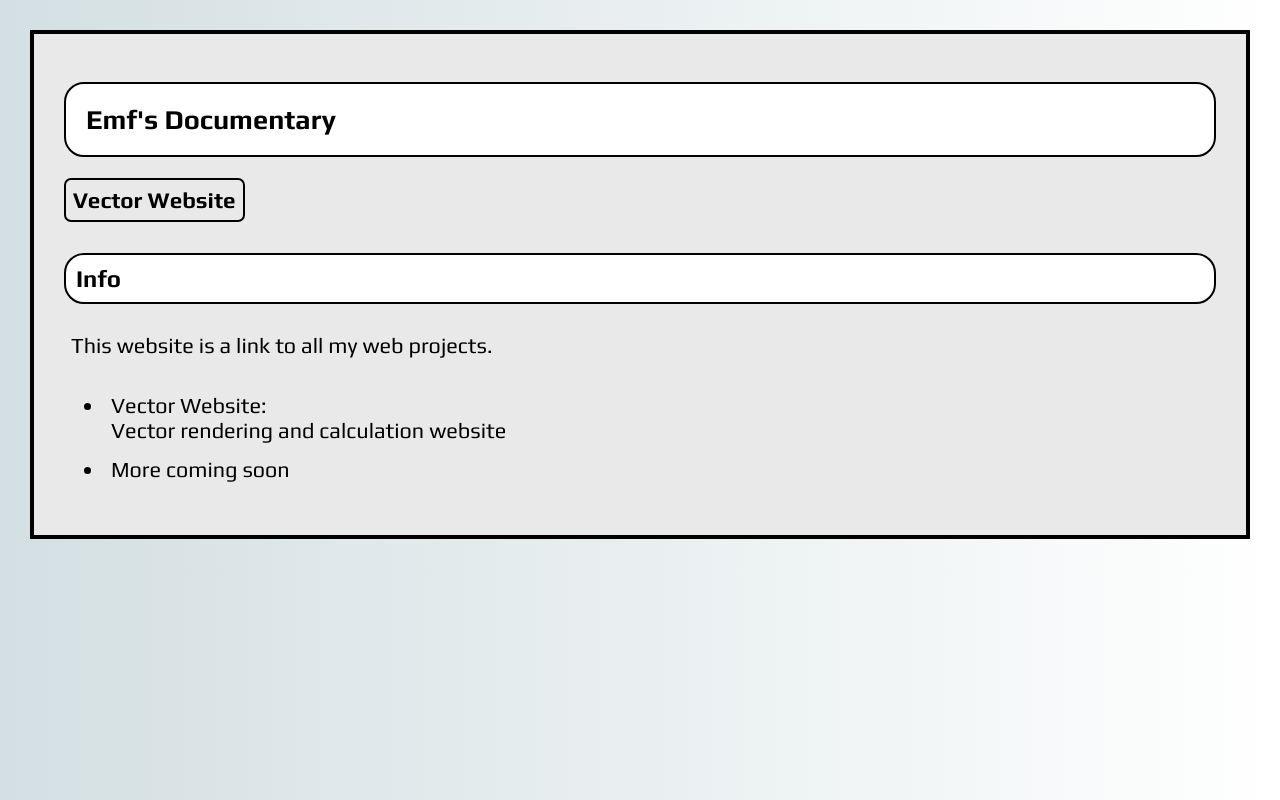
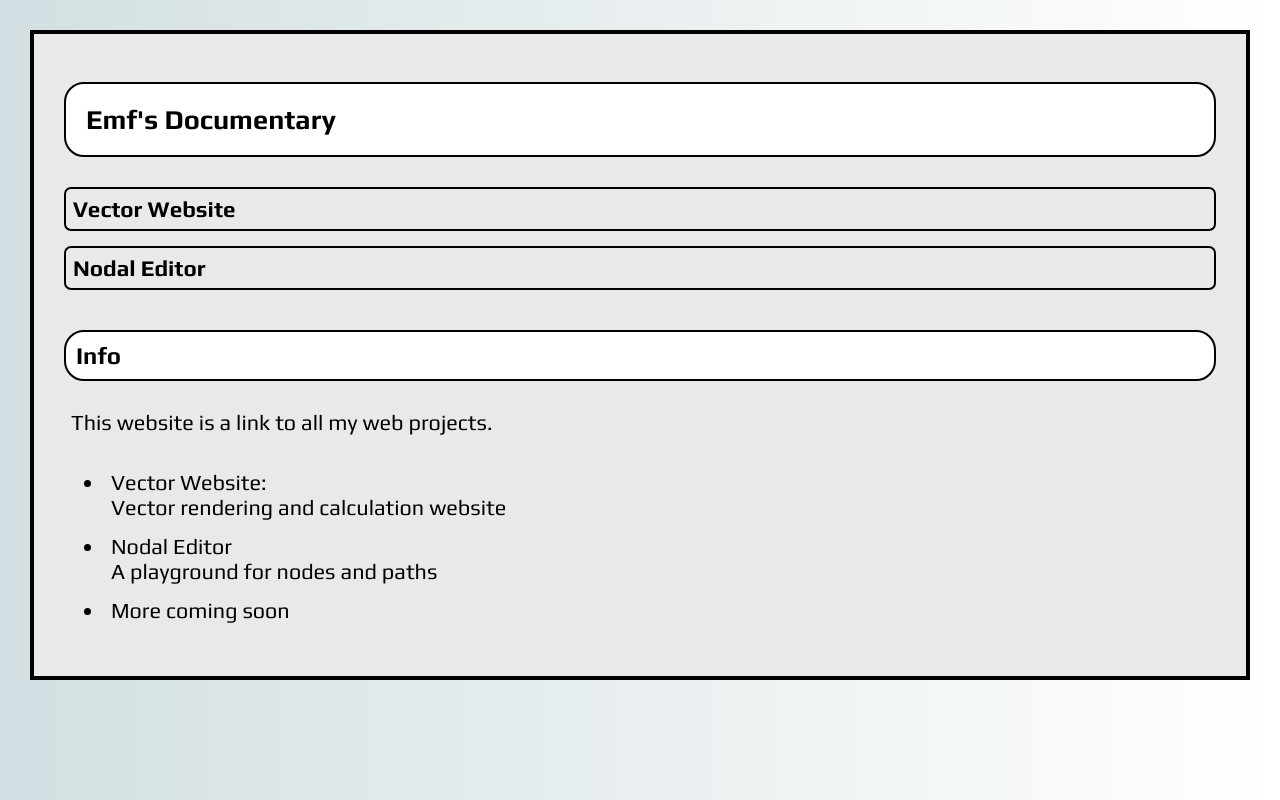
Before and after one commit to EmfGit450/Ann_Mirror, a plain HTML site: page index.html in a window 1280 px wide. Drawn offline with Linux system fonts and the light colour scheme.

Commit message:
Updated index to include new website Nodal

```diff
--- a/index.html
+++ b/index.html
@@ -54,6 +54,8 @@ color: black;
 padding: 7px;
 }
 a {
+display: block;
+margin-bottom: 15px;
 transition: 0.2s;
 border: 2px solid black;
 border-radius: 7px;
@@ -79,12 +81,14 @@ padding: 11px;
 <div class="content-width">
 <h1><strong>Emf's Documentary</strong></h1>
 <a href="Vector.html">Vector Website</a>
+<a id="imp" href="Nodal.html">Nodal Editor</a>
 <h2>Info</h2>
 <p>
 This website is a link to all my web projects.
 </p>
 <ul>
 <li>Vector Website:<br>Vector rendering and calculation website</li>
+<li>Nodal Editor<br>A playground for nodes and paths</li>
 <li>More coming soon</li>
 </ul>
 </div>
```
